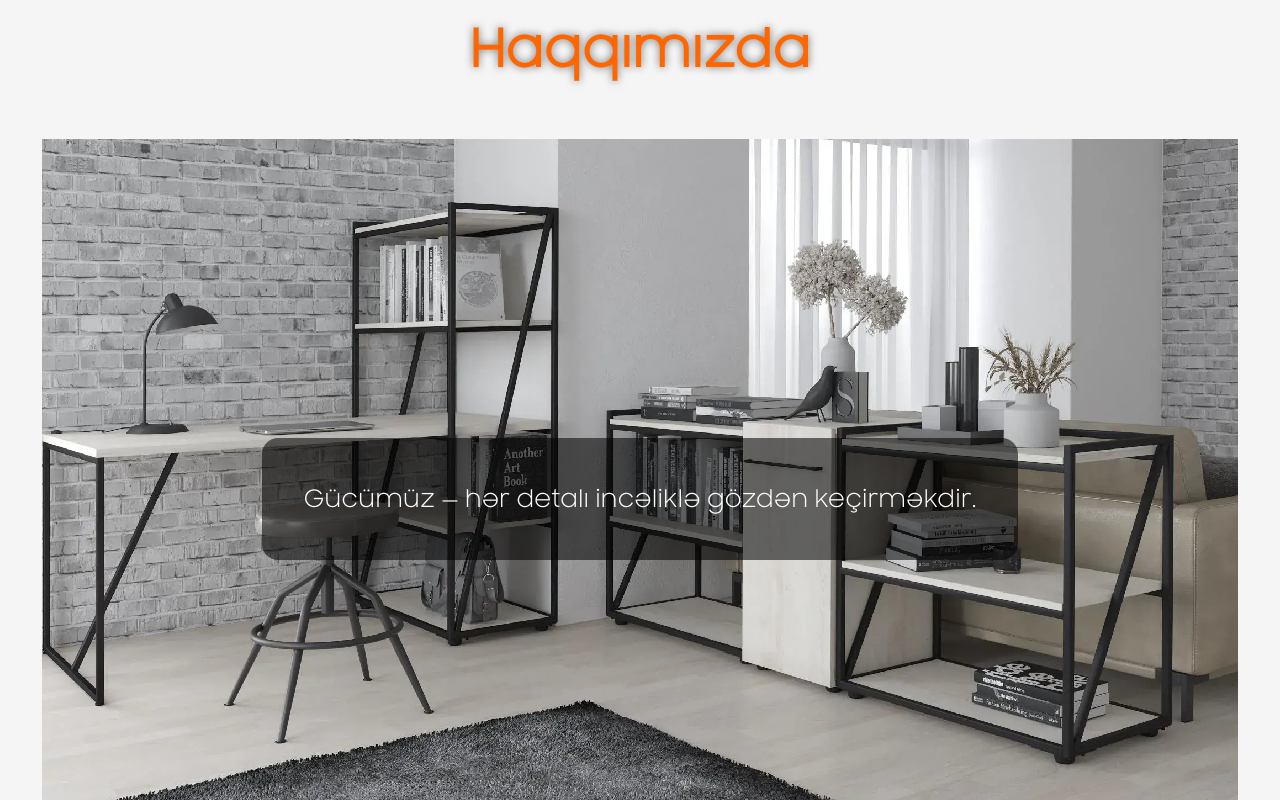
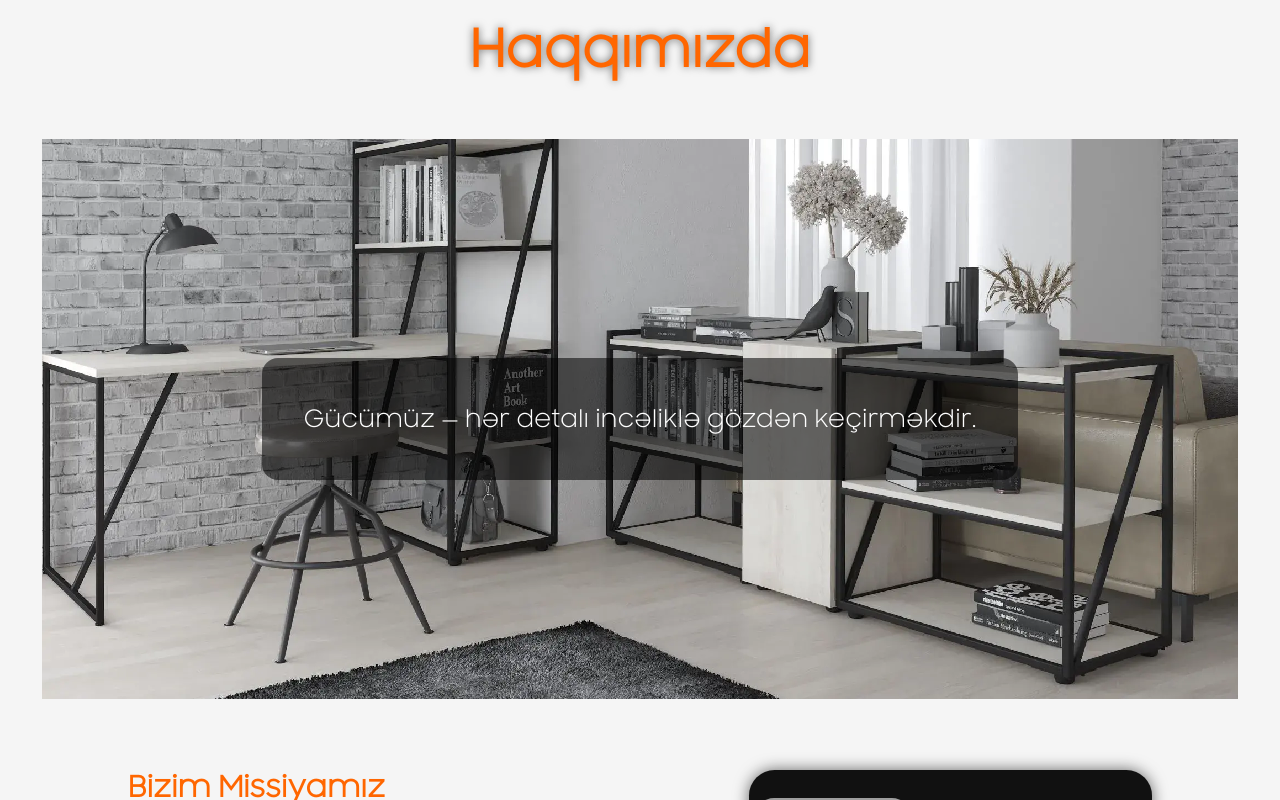
Before and after one commit to rovsenhuseynov/demirdizayn, a React (Create React App) app: page /about in a window 1280 px wide. Shown: the part 840-1640 px from the top of the page. Built offline with nearby package versions, Linux system fonts and the light colour scheme; grey boxes are pictures that could not be loaded.

Commit message:
Работа над "about"

```diff
--- a/src/pages/AboutUs/AboutUs.scss
+++ b/src/pages/AboutUs/AboutUs.scss
@@ -268,15 +268,11 @@
   .about__hero {
     background: url("../../assets/images/backgrounds/loft_9.webp") center/cover
       no-repeat;
-    min-height: 90vh;
+    min-height: 80vh;
     display: flex;
     align-items: center;
     justify-content: center;
     position: relative;
-
-    @media (max-width: 853px) and (orientation: portrait) {
-      min-height: 55vh;
-    }
 
     .about__overlay {
       background: rgba(0, 0, 0, 0.55);
@@ -291,7 +287,38 @@
         line-height: 1.6;
       }
     }
+  }       // iPad Air не работает на iPad Pro и других некоторых
+
+  // @media (max-width: 853px) and (orientation: portrait) {
+  //   .about__hero {
+  //     min-height: 70vh;
+  //   }
+  // }
+  // @media (max-width: 1180px) and (orientation: landscape) {
+  //   .about__hero {
+  //     min-height: 70vh;
+  //   }
+  // }
+
+  @media (max-width: 1180px) and (orientation: portrait) {
+  .about__hero {
+    min-height: 70vh;
   }
+}
+
+/* Для планшетов в ландшафте */
+@media (max-width: 1366px) and (orientation: landscape) {
+  .about__hero {
+    min-height: 70vh;
+  }
+}
+
+@media (max-width: 932px) and (orientation: landscape) {
+  .about__hero {
+    min-height: 90vh;
+  }
+}
+
 
   .about__split {
     display: flex;
```
